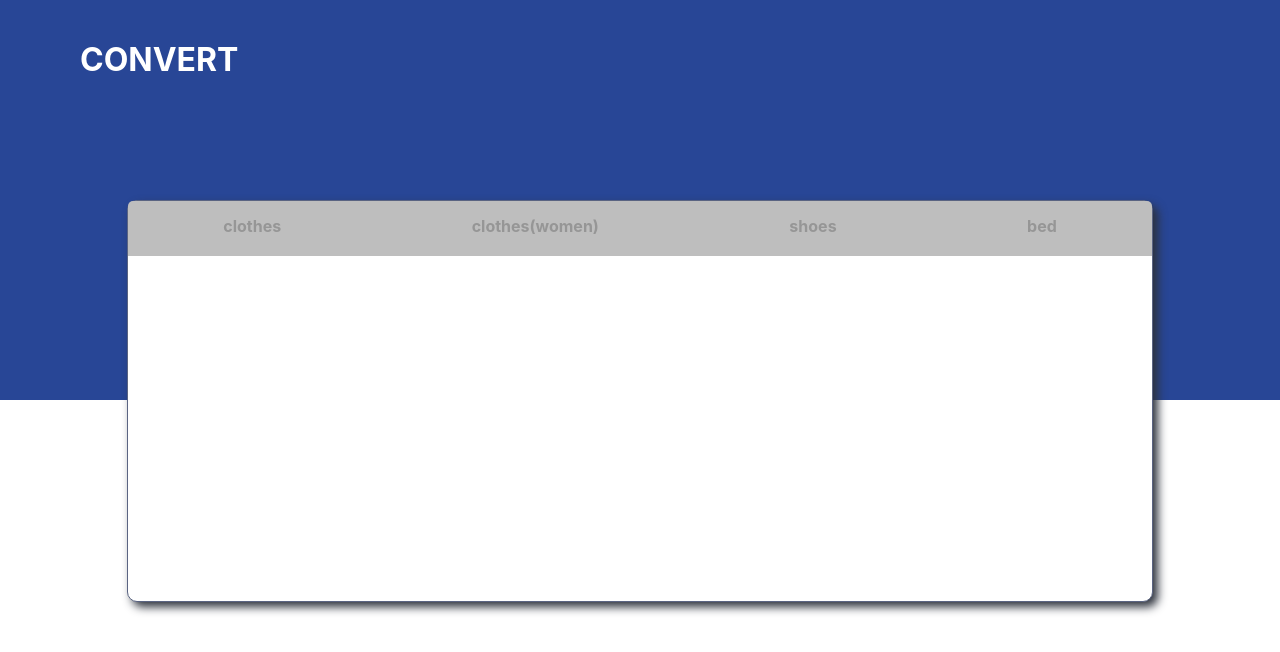
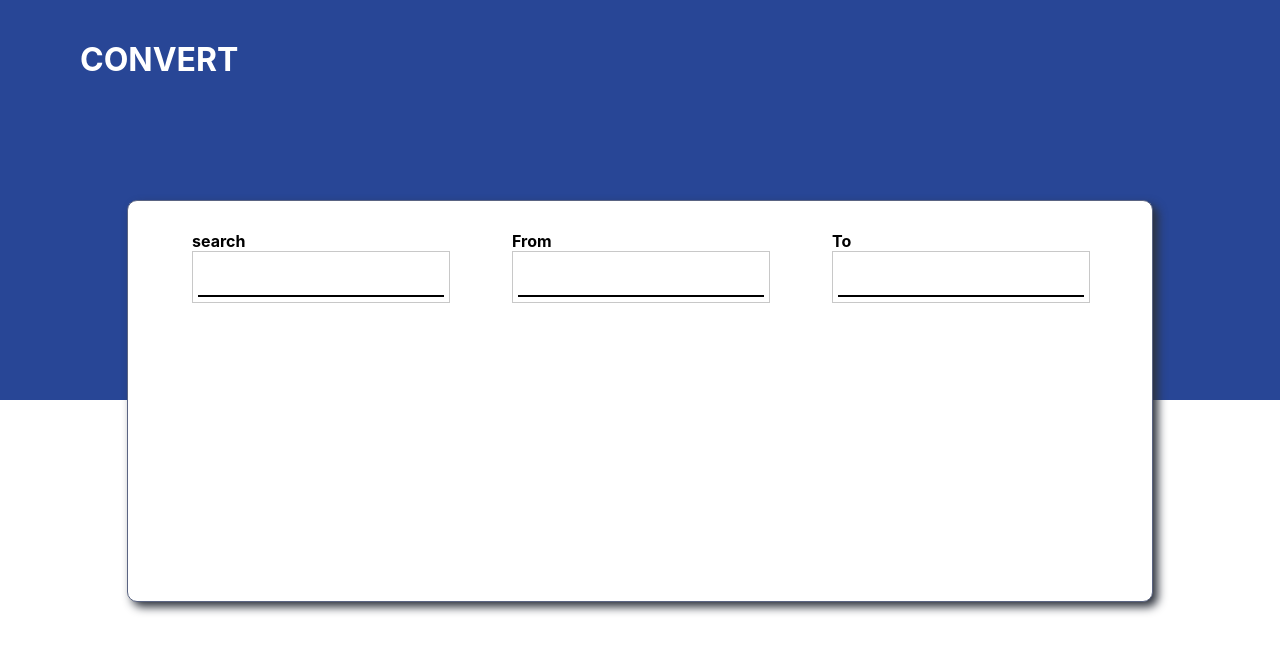
Before and after one commit to gomsang/Convert, a React (Create React App) app: page / in a window 1280 px wide. Shown: the top 652 px of the page. Built offline with nearby package versions, Linux system fonts and the light colour scheme.

Commit message:
style fixed

```diff
--- a/src/components/Convert.css
+++ b/src/components/Convert.css
@@ -3,37 +3,26 @@
     height: 100%;
 }
 
-.ConvertMenu {
+.InputContainer {
     display: flex;
-    flex-direction: row;
-    position: absolute;
-    width: 100%;
-    margin: 0;
-    padding: 0;
-    text-align: center;
-    align-items: center;
+    justify-content: space-evenly;
+    margin-top: 30px;
 }
 
-.ConvertMenuList {
-    flex-grow: 1;
+.InputBox {
     display: inline-block;
-    padding: 15px 0 20px 0;
-    height: 100%;
-    color: rgb(150,150,150);
-    background-color: rgb(190,190,190);
-    font-weight: bolder;
+    width: 25%;
 }
 
-.radioBtn{
-    display: none;
+.InputBox input {
+    padding: 0;
+    width: 100%;
+    height: 50px;
+    text-underline: none;
+    border: 1px solid rgb(200, 200, 200);
 }
 
-.radioBtn:checked + label{
-    background-color: white;
-    color: rgb(40,70,150);
+.letter {
+    display: block;
+    font-weight: bold;
 }
-
-.ConvertMenuList:hover {
-    background-color: rgb(200,200,200);
-    color: rgb(90,100,130);
-}
--- a/src/components/Convert.js
+++ b/src/components/Convert.js
@@ -2,20 +2,13 @@ import "./Convert.css"
 import {useState} from "react";
 
 export default function Convert() {
-    const [select, setSelect] = useState(0);
-
 
     return (<div className={"Convert"}>
-            <form className={"ConvertMenu"} onChange={(e)=>{console.log(e.target.value)}}>
-                <input className={"radioBtn"} type={"radio"} name={"choose"} value={"clothes"} id={"b0"}/><label
-                htmlFor={"b0"} className={"ConvertMenuList"} style={{borderRadius: "5px 0 0 0"}}>clothes</label>
-                <input className={"radioBtn"} type={"radio"} name={"choose"} value={"clothes_wm"} id={"b1"}/><label
-                htmlFor={"b1"} className={"ConvertMenuList"}>clothes(women)</label>
-                <input className={"radioBtn"} type={"radio"} name={"choose"} value={"shoes"} id={"b2"}/><label
-                htmlFor={"b2"} className={"ConvertMenuList"}>shoes</label>
-                <input className={"radioBtn"} type={"radio"} name={"choose"} value={"bed"} id={"b3"}/><label
-                htmlFor={"b3"} className={"ConvertMenuList"} style={{borderRadius: "0 5px 0 0"}}>bed</label>
-            </form>
+            <div className={"InputContainer"}>
+                <div className={"InputBox"}><span className={"letter"}>search</span><input type={"text"}/></div>
+                <div className={"InputBox"}><span className={"letter"}>From<input type={"text"}/></span></div>
+                <div className={"InputBox"}><span className={"letter"}>To</span><input  type={"text"}/></div>
+            </div>
         </div>
     );
 }
--- a/src/components/TargetInput.js
+++ b/src/components/TargetInput.js
@@ -17,7 +17,6 @@ function TargetInput() {
         <div id={"centerLayout"}>
             <input type="text" id="name" value={searchText} onChange={onChangeInput} required minLength="4"
                    maxLength="8" size="10"/>
-
             <ol id={"queryList"}>
                 {queryResult.map((result, idx) => <li key={idx}>
                     <button id={"search" + idx}><QueryResultListItem result={result}/></button>
```
